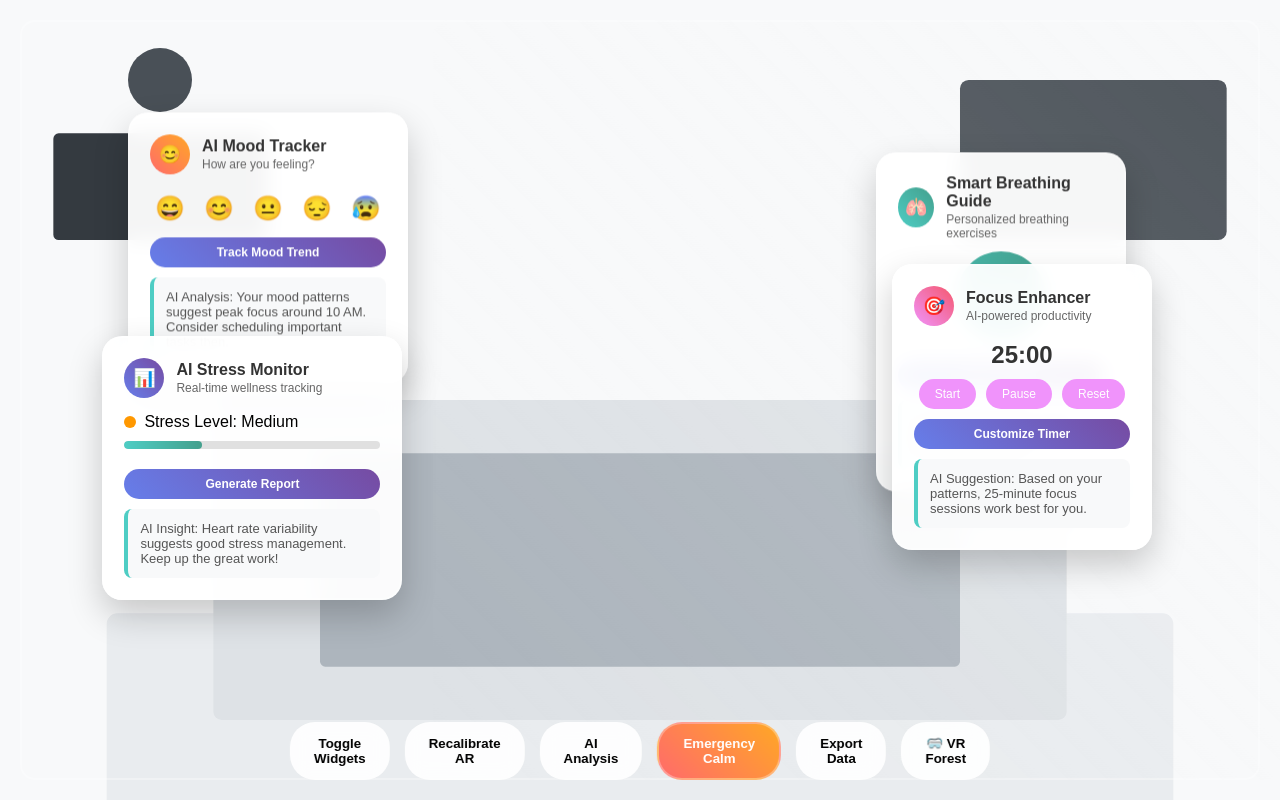
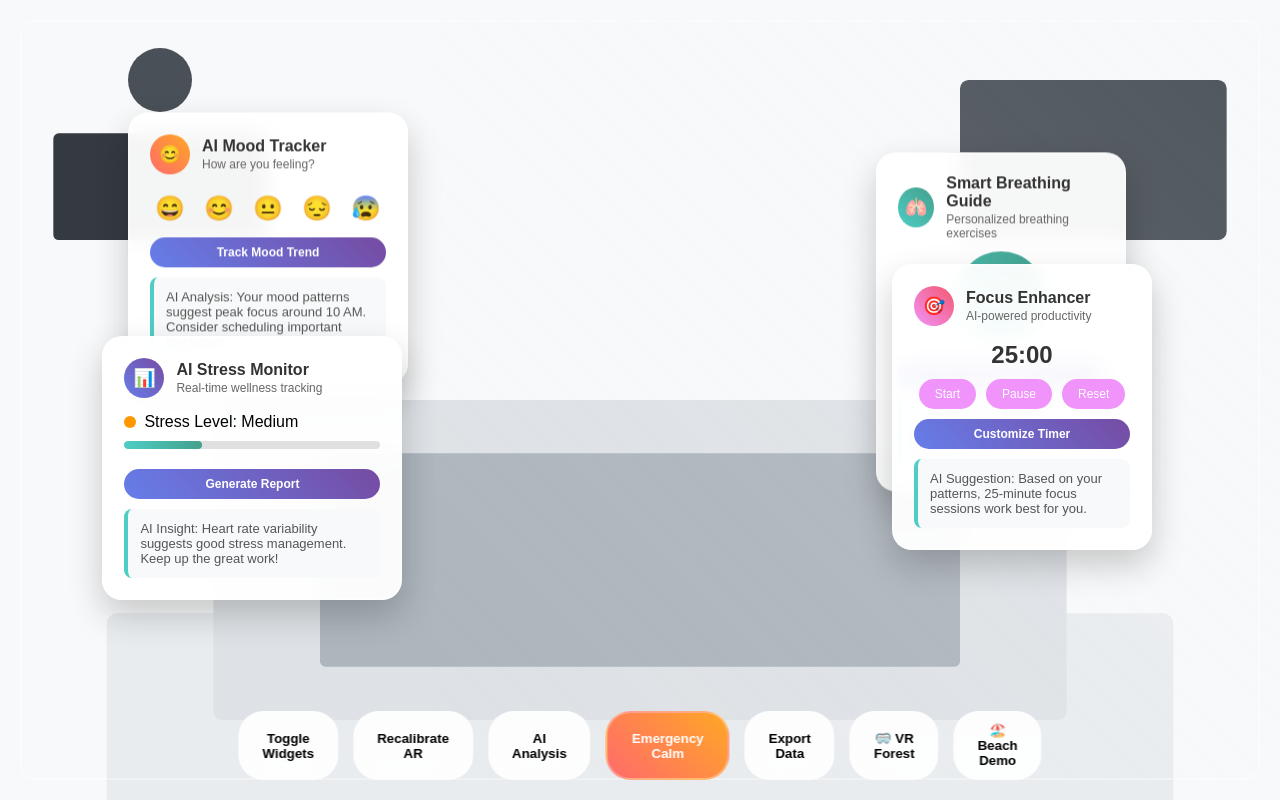
Before and after one commit to akat108/Mindscape-Demo, a plain HTML site: page index.html in a window 1280 px wide. Shown: the top 800 px of the page. Drawn offline with Linux system fonts and the light colour scheme.

Commit message:
Update index.html

```diff
--- a/index.html
+++ b/index.html
@@ -435,6 +435,7 @@
             <button class="control-btn special-btn" onclick="emergencyCalm()">Emergency Calm</button>
             <button class="control-btn" onclick="exportData()">Export Data</button>
             <button class="control-btn" onclick="openVRForest()">🥽 VR Forest</button>
+            <button class="control-btn" onclick="openBeachDemo()">🏖️ Beach Demo</button>
         </div>
 
         <div class="notification" id="notification"></div>
@@ -555,6 +556,14 @@
             setTimeout(() => {
                 window.open('./vr-experience/index.html', '_blank');
             }, 1000);
+        }
+
+        function openBeachDemo() {
+            showNotification('Opening Beach Demo Relaxation Experience...');
+
+            setTimeout(() => {
+                showNotification('Beach Demo launched! Enjoy the calming ocean waves.');
+            }, 1500);
         }
 
         function toggleWidgets() {
```
